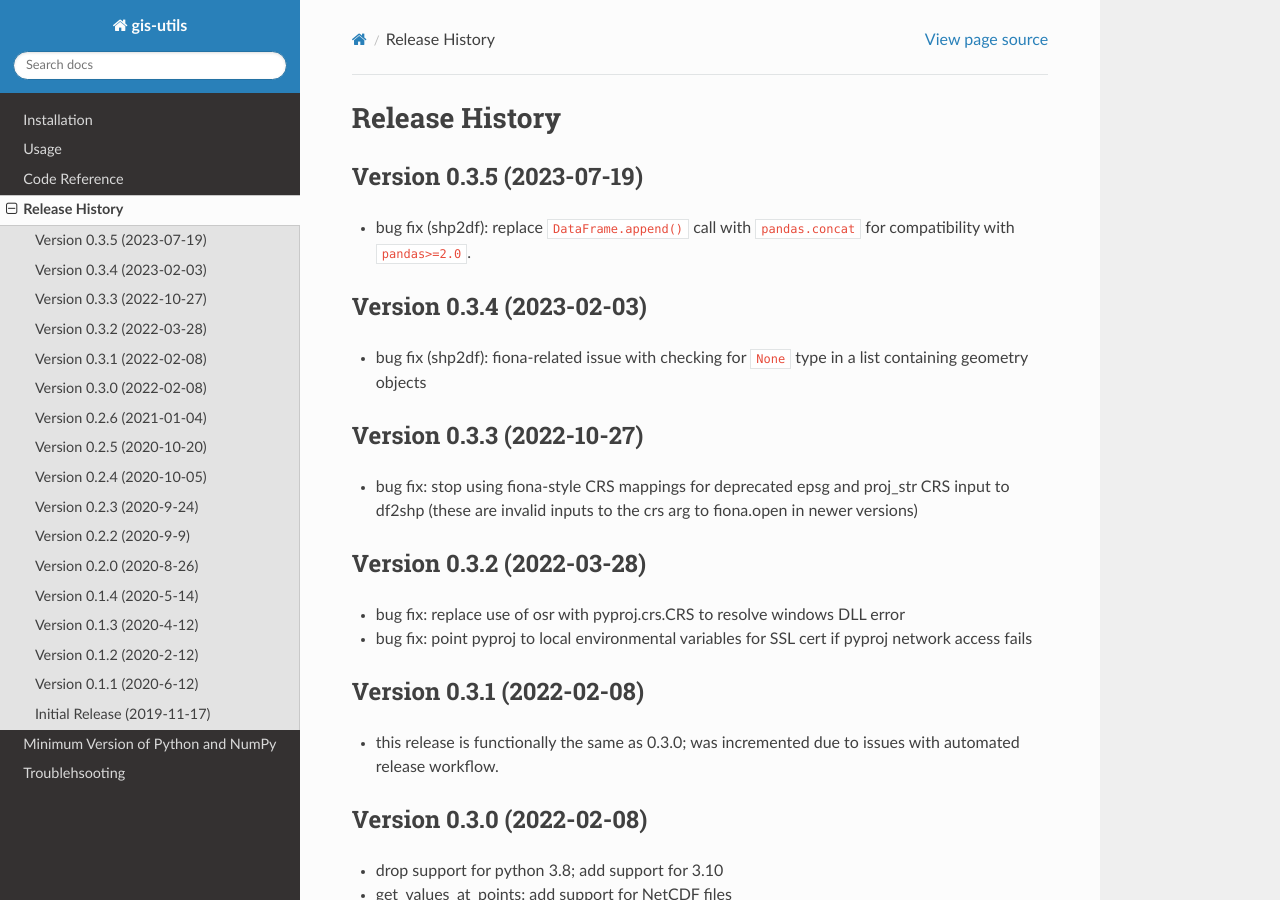
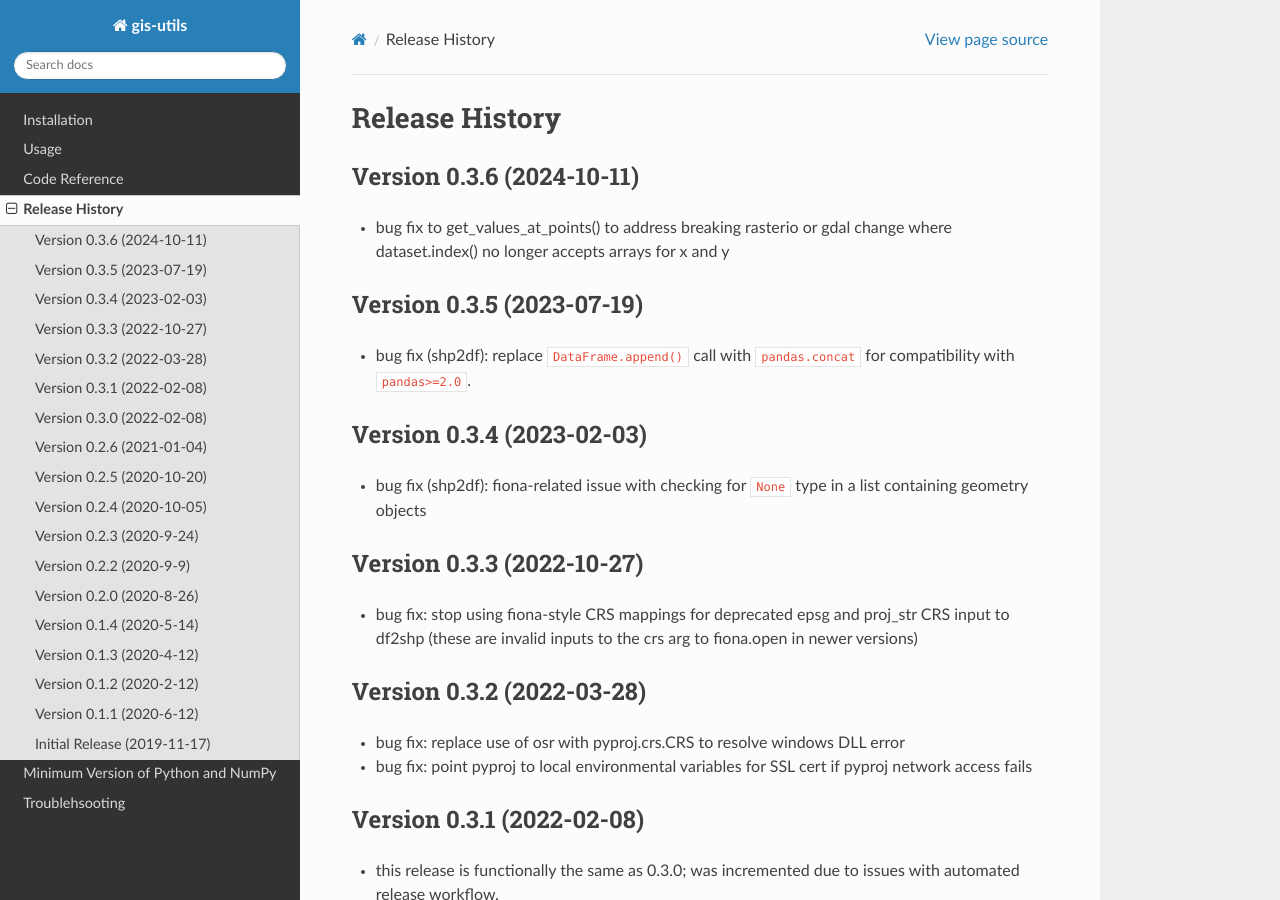
Before and after one commit to aleaf/gis-utils, a Sphinx documentation site: the page built from docs/source/release-history.rst, in a window 1280 px wide and 900 px high. Built offline with Sphinx 7.4.7 and the Read the Docs theme 3.1.0, drawn with Linux system fonts in a browser that asks for light colours.

Commit message:
docs:update release history

```diff
--- a/docs/source/release-history.rst
+++ b/docs/source/release-history.rst
@@ -1,6 +1,10 @@
 ===============
 Release History
 ===============
+
+Version 0.3.6 (2024-10-11)
+--------------------------
+* bug fix to get_values_at_points() to address breaking rasterio or gdal change where dataset.index() no longer accepts arrays for x and y
 
 Version 0.3.5 (2023-07-19)
 --------------------------
```
Also changed, not shown: 1 other file.
